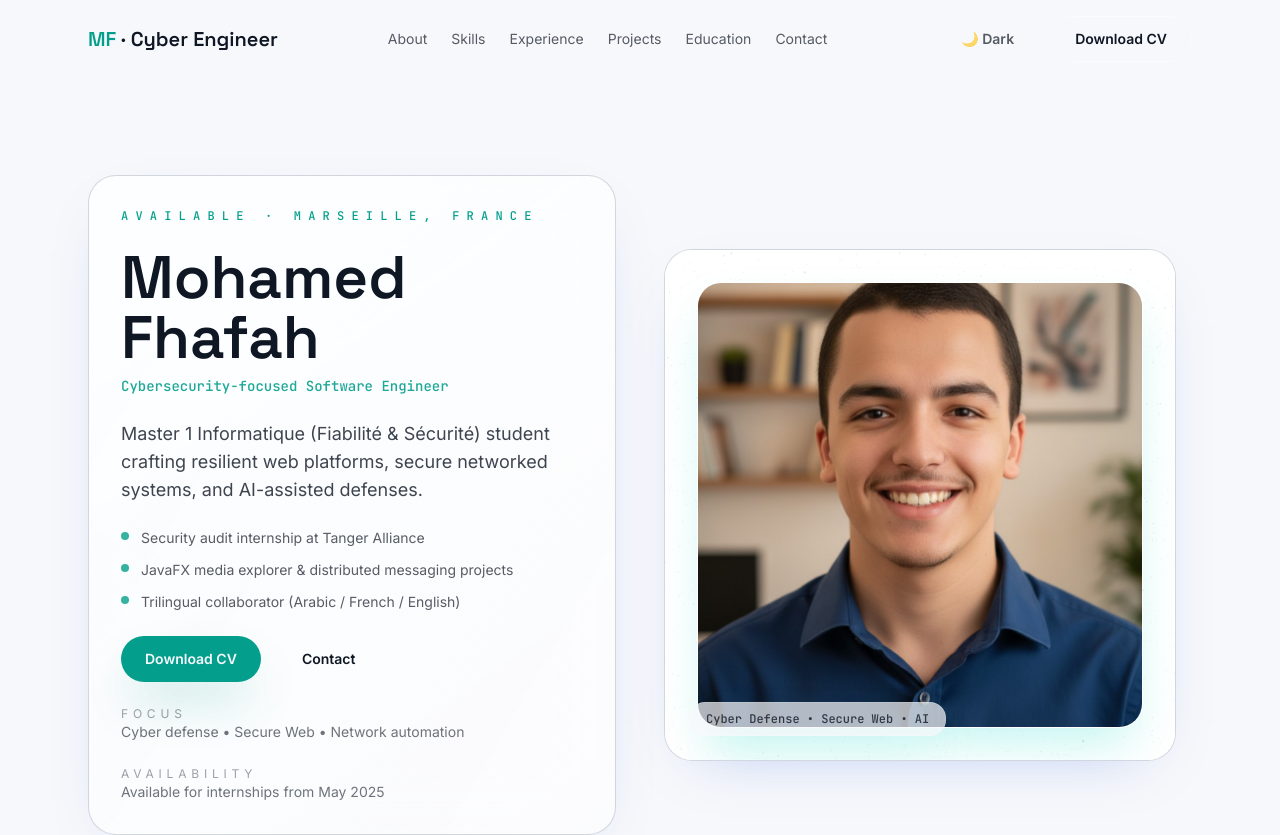
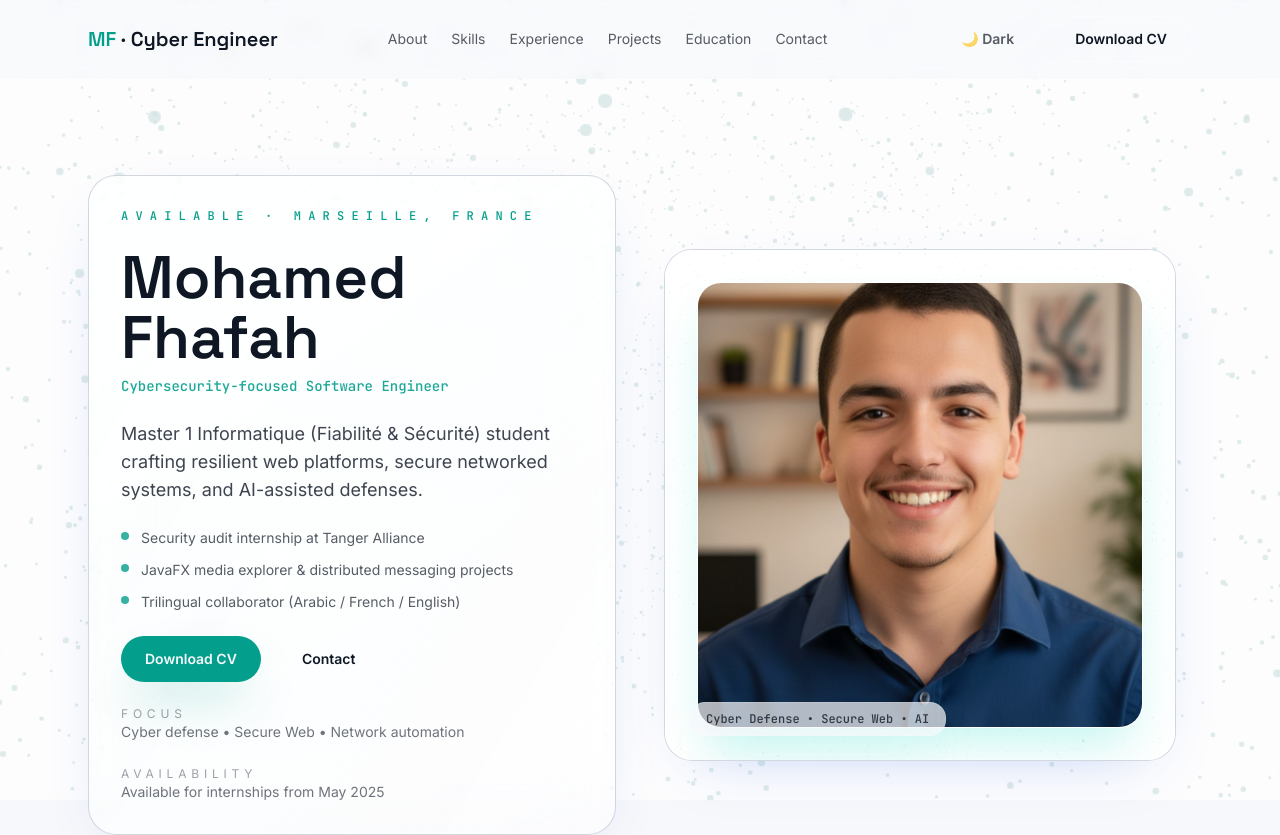
Before and after one commit to mohamed2003fh/personal-website, a React (Vite) app: page / in a window 1280 px wide. Shown: the top 835 px of the page. Built offline with nearby package versions, Linux system fonts and the light colour scheme.

Commit message:
fix: ensure background animation visible

```diff
--- a/src/App.tsx
+++ b/src/App.tsx
@@ -17,6 +17,7 @@ function App() {
       <Meta />
       <Analytics />
       <BackgroundField />
+      <div className="relative z-10">
         <a
           href="#main"
           className="sr-only focus:not-sr-only focus:absolute focus:left-4 focus:top-4 focus:z-50 focus:rounded-full focus:bg-cyber focus:px-4 focus:py-2 focus:text-midnight"
@@ -35,6 +36,7 @@ function App() {
         </main>
         <Footer />
       </div>
+    </div>
   )
 }
 
--- a/src/components/three/BackgroundField.tsx
+++ b/src/components/three/BackgroundField.tsx
@@ -38,8 +38,12 @@ function FlowField() {
 }
 
 export function BackgroundField() {
+  if (typeof window !== "undefined" && window.matchMedia("(prefers-reduced-motion: reduce)").matches) {
+    return null
+  }
+
   return (
-    <div className="pointer-events-none fixed inset-0 -z-10">
+    <div className="pointer-events-none fixed inset-0 z-0 opacity-70">
       <Canvas camera={{ position: [0, 0, 10], fov: 60 }} dpr={[1, 1.5]}>
         <color attach="background" args={["transparent"]} />
         <ambientLight intensity={0.4} />
```
Also changed, not shown: 1 other file (tests, documents, lock files or other folders). Lines whose indentation alone changed are shown as unchanged.
